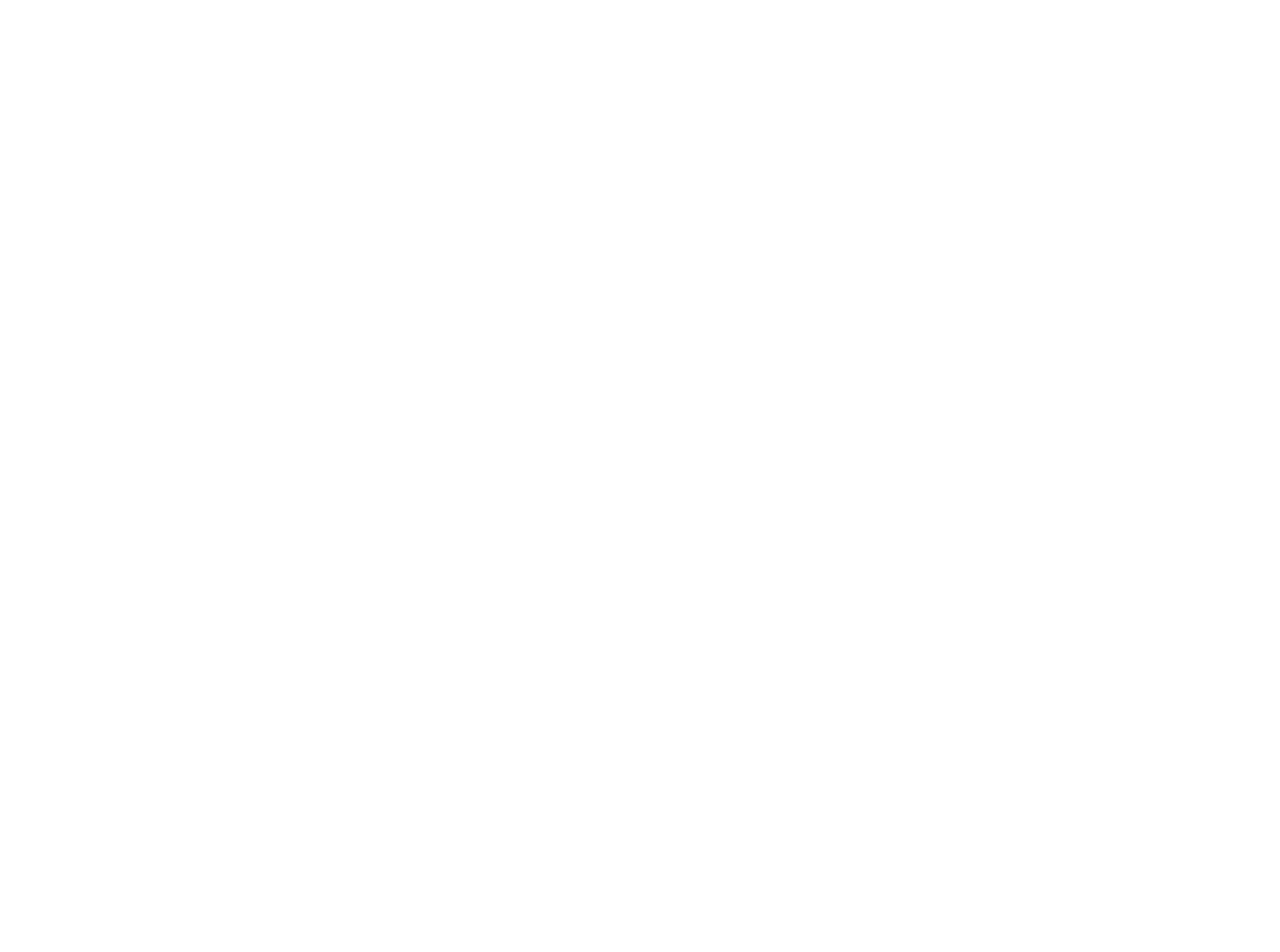
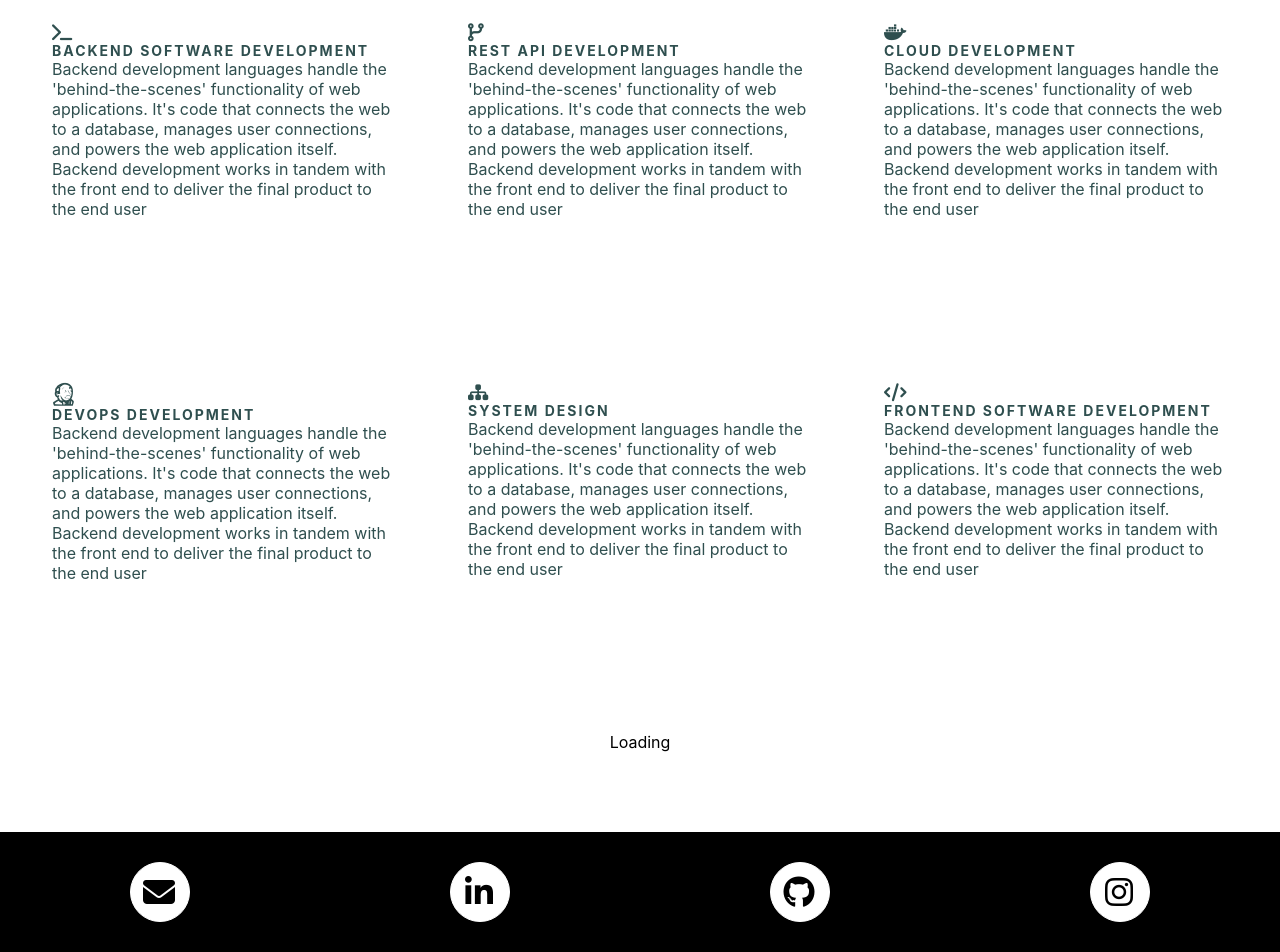
Before and after one commit to rishisuresh7/simple-portfolio, a React (Create React App) app: page / in a window 1280 px wide. Shown: the part 948-1900 px from the top of the page. Before the commit the page ends 1520 px from the top, so only its background shows below. Built offline with nearby package versions, Linux system fonts and the light colour scheme; no server answers.

Commit message:
Create Experience and Footer components

```diff
--- a/src/App.js
+++ b/src/App.js
@@ -1,5 +1,7 @@
 import './App.scss';
 import About from './components/about/about.component';
+import Experience from './components/experience/experience.component';
+import Footer from './components/footer/footer.component';
 import Header from './components/header/header.component';
 import Projects from './components/projects/projects.component';
 
@@ -8,7 +10,9 @@
     <div className="app">
       <Header />
       <About />
+      <Experience/>
       <Projects/>
+      <Footer/>
     </div>
   );
 }
--- /dev/null
+++ b/src/components/experience/experience.component.jsx
@@ -0,0 +1,63 @@
+import React from 'react';
+import './experience.styles.scss';
+
+const Experience = () => {
+    return (<div className="experience-container">
+        <div className="experience-option">
+            <i className="fas fa-terminal"></i>
+            <h4>BackEnd Software Development</h4>
+            <p>
+                Backend development languages handle the 'behind-the-scenes' functionality of web applications.
+                It's code that connects the web to a database, manages user connections, and powers the web application itself.
+                Backend development works in tandem with the front end to deliver the final product to the end user
+            </p>
+        </div>
+        <div className="experience-option">
+            <i className="fas fa-code-branch"></i>
+            <h4>REST API Development</h4>
+            <p>
+                Backend development languages handle the 'behind-the-scenes' functionality of web applications.
+                It's code that connects the web to a database, manages user connections, and powers the web application itself.
+                Backend development works in tandem with the front end to deliver the final product to the end user
+            </p>
+        </div>
+        <div className="experience-option">
+            <i className="fab fa-docker"></i>
+            <h4>Cloud Development</h4>
+            <p>
+                Backend development languages handle the 'behind-the-scenes' functionality of web applications.
+                It's code that connects the web to a database, manages user connections, and powers the web application itself.
+                Backend development works in tandem with the front end to deliver the final product to the end user
+            </p>
+        </div>
+        <div className="experience-option">
+            <i className="fab fa-jenkins" style={{fontSize: 22, fontWeight: 'bold'}}></i>
+            <h4>Devops Development</h4>
+            <p>
+                Backend development languages handle the 'behind-the-scenes' functionality of web applications.
+                It's code that connects the web to a database, manages user connections, and powers the web application itself.
+                Backend development works in tandem with the front end to deliver the final product to the end user
+            </p>
+        </div>
+        <div className="experience-option">
+            <i className="fas fa-sitemap"></i>
+            <h4>System Design</h4>
+            <p>
+                Backend development languages handle the 'behind-the-scenes' functionality of web applications.
+                It's code that connects the web to a database, manages user connections, and powers the web application itself.
+                Backend development works in tandem with the front end to deliver the final product to the end user
+            </p>
+        </div>
+        <div className="experience-option">
+            <i className="fas fa-code"></i>
+            <h4>FrontEnd Software Development</h4>
+            <p>
+                Backend development languages handle the 'behind-the-scenes' functionality of web applications.
+                It's code that connects the web to a database, manages user connections, and powers the web application itself.
+                Backend development works in tandem with the front end to deliver the final product to the end user
+            </p>
+        </div>
+    </div>   )
+}
+
+export default Experience;
--- /dev/null
+++ b/src/components/experience/experience.styles.scss
@@ -0,0 +1,30 @@
+.experience-container {
+    width: 100vw;
+    height: 90vh;
+    margin-top: 10vh;
+    display: flex;
+    flex-flow: wrap;
+    align-items: center;
+    justify-content: space-evenly;
+
+    .experience-option {
+        height: 30%;
+        width: 30%;
+        padding: 20px;
+        display: flex;
+        color: darkslategray;
+        flex-direction: column;
+        align-items: start;
+        justify-content: space-around;
+
+        i {
+            font-size: 18px;
+        }
+
+        h4 {
+            font-size: 14px;
+            text-transform: uppercase;
+            letter-spacing: 2px;
+        }
+    }
+}
--- /dev/null
+++ b/src/components/footer/footer.component.jsx
@@ -0,0 +1,40 @@
+import React from 'react';
+
+import './footer.styles.scss';
+
+const Icon = (props) => {
+    return (<div className="icon-container">
+        {props.children}
+    </div>)
+}
+
+const Footer = () => {
+    return (<div className="footer-container">
+        <div className="footer-option">
+            <Icon>
+                <i className="fa fa-envelope"></i>
+            </Icon>
+            <span>rishi9632@gmail.com</span>
+        </div>
+        <div className="footer-option">
+            <Icon>
+                <i className="fa fa-linkedin"></i>
+            </Icon>
+            <span>https://www.linkedin.com/in/rishi-suresh/</span>
+        </div>
+        <div className="footer-option">
+            <Icon>
+                <i className="fa fa-github"></i>
+            </Icon>
+            <span>https://github.com/rishisuresh7</span>
+        </div>
+        <div className="footer-option">
+            <Icon>
+                <i className="fa fa-instagram"></i>
+            </Icon>
+            <span>https://www.instagram.com/rishisuresh7</span>
+        </div>
+    </div>)
+}
+
+export default Footer;
--- /dev/null
+++ b/src/components/footer/footer.styles.scss
@@ -0,0 +1,45 @@
+.footer-container {
+    width: 100%;
+    height: 15vh;
+    position: relative;
+    background-color: black;
+    margin-top: 10vh;
+    display: flex;
+    justify-content: space-around;
+    align-items: center;
+
+    .footer-option{
+        position: relative;
+        width: 20%;
+        display: flex;
+        flex-direction: column;
+        justify-content: center;
+        align-items: center;
+        letter-spacing: 2px;
+
+        span {
+            display: none;
+        }
+    }
+}
+
+.icon-container {
+    width: 60px;
+    height: 60px;
+    border-radius: 50%;
+    border: 1px solid white;
+    background-color: white;
+    display: flex;
+    justify-content: center;
+    align-items: center;
+    cursor: pointer;
+
+    &:hover {
+        position: relative;
+        top: -5px;
+    }
+
+    i {
+        font-size: 32px;
+    }
+}
--- a/src/components/projects/projects.styles.scss
+++ b/src/components/projects/projects.styles.scss
@@ -1,7 +1,7 @@
 .projects-container {
-    height: 90vh;
+    position: relative;
     width: 80vw;
-    margin: 0 10vw;
+    margin: 10vh 10vw 0 10vw;
     display: flex;
     flex-flow: wrap;
     justify-content: space-evenly;
```
